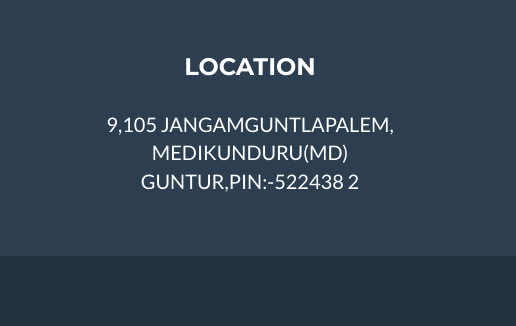
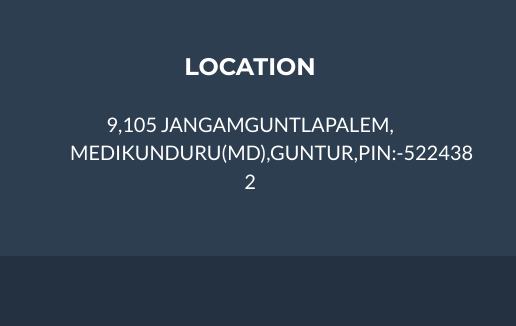
Before and after one commit to saikrishna699/saikrishna699.github.io, a plain HTML site: page personal-website-template/index.html in a window 1280 px wide. Shown: the part 2043-2369 px from the top of the page, 0-516 px from the left. Drawn offline with nearby package versions, Linux system fonts and the light colour scheme.

Commit message:
Update index.html

```diff
--- a/personal-website-template/index.html
+++ b/personal-website-template/index.html
@@ -188,8 +188,7 @@
                     <div class="footer-col col-md-4">
                         <h3>Location</h3>
                         <p>9,105 JANGAMGUNTLAPALEM,
-                            MEDIKUNDURU(MD)
-                            <br>GUNTUR,PIN:-522438 2</p>
+                            <br>MEDIKUNDURU(MD),GUNTUR,PIN:-522438 2</p>
                     </div>
                     <div class="footer-col col-md-4">
                         <h3>Around the Web</h3>
```
